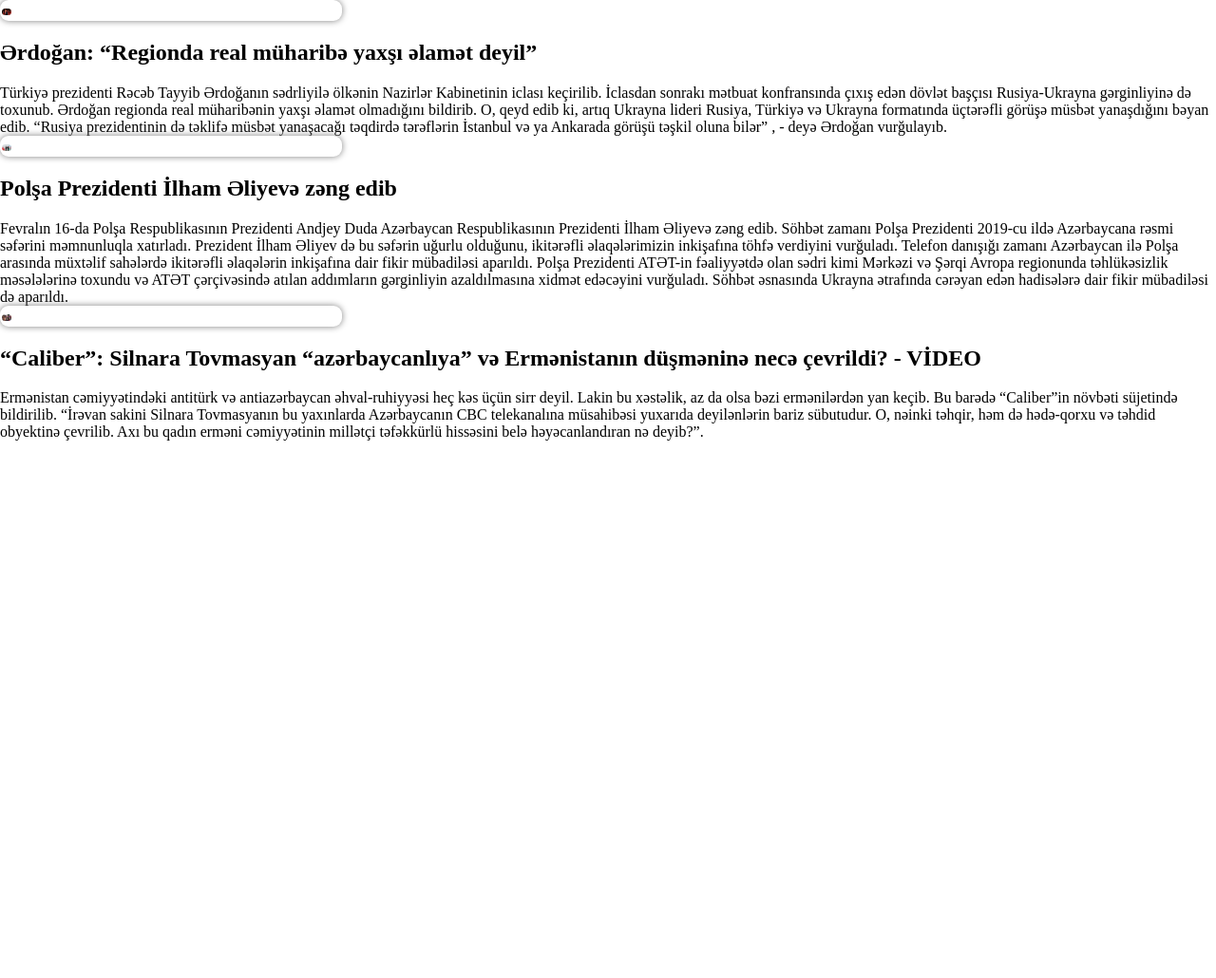
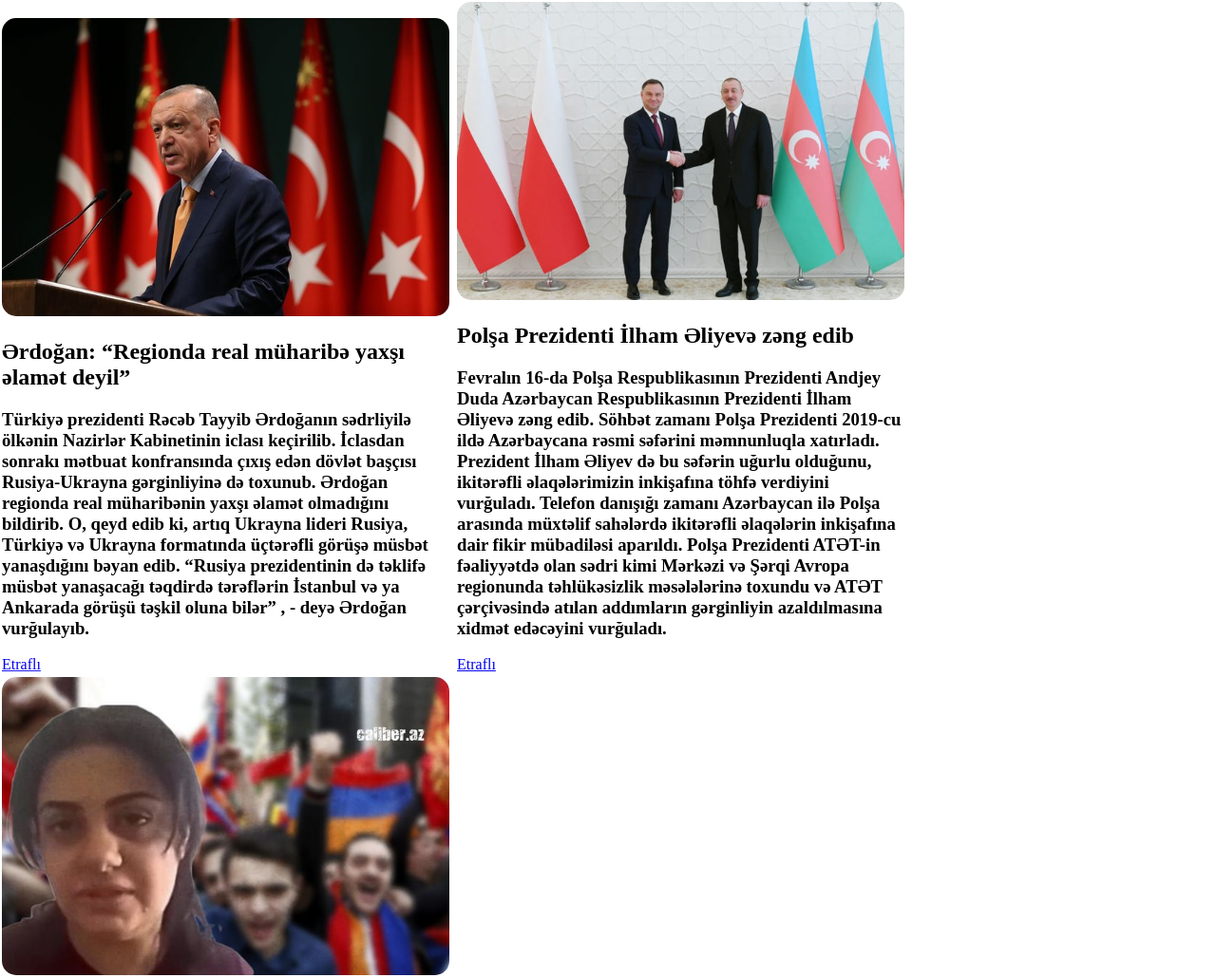
Before and after one commit to shamsuda/PragmatechFaundationProject, a plain HTML site: page Wireframe/index.html in a window 1280 px wide. Shown: the top 1030 px of the page at 95% size. Before the commit the page ends 800 px from the top, so only its background shows below. Drawn offline with Linux system fonts and the light colour scheme.

Commit message:
css de ilk isimiz

```diff
--- a/Wireframe/index.html
+++ b/Wireframe/index.html
@@ -10,25 +10,24 @@
 </head>
 <body>
     <section class="new">
- <div class="new-container"> </div>
-    <div class="news-item">
-        <img src="images/E1myFYBXIAUerNu.jpg" alt="">
-    </div>
-    <h1>Ərdoğan: “Regionda real müharibə yaxşı əlamət deyil”</h1>
-    <div>Türkiyə prezidenti Rəcəb Tayyib Ərdoğanın sədrliyilə ölkənin Nazirlər Kabinetinin iclası keçirilib.
+ <div class="new-container">
+    <div class="news-item"><img src="images/E1myFYBXIAUerNu.jpg" alt="">
+        <h1>Ərdoğan: “Regionda real müharibə yaxşı əlamət deyil”</h1>
+        <p><h3>Türkiyə prezidenti Rəcəb Tayyib Ərdoğanın sədrliyilə ölkənin Nazirlər Kabinetinin iclası keçirilib.
 
-        İclasdan sonrakı mətbuat konfransında çıxış edən dövlət başçısı Rusiya-Ukrayna gərginliyinə də toxunub.
+            İclasdan sonrakı mətbuat konfransında çıxış edən dövlət başçısı Rusiya-Ukrayna gərginliyinə də toxunub.
 
-        Ərdoğan regionda real müharibənin yaxşı əlamət olmadığını bildirib.
+            Ərdoğan regionda real müharibənin yaxşı əlamət olmadığını bildirib.
 
-        O, qeyd edib ki, artıq Ukrayna lideri Rusiya, Türkiyə və Ukrayna formatında üçtərəfli görüşə müsbət yanaşdığını bəyan edib.
+            O, qeyd edib ki, artıq Ukrayna lideri Rusiya, Türkiyə və Ukrayna formatında üçtərəfli görüşə müsbət yanaşdığını bəyan edib.
 
-        “Rusiya prezidentinin də təklifə müsbət yanaşacağı təqdirdə tərəflərin İstanbul və ya Ankarada görüşü təşkil oluna bilər” , - deyə Ərdoğan vurğulayıb.</div>
+            “Rusiya prezidentinin də təklifə müsbət yanaşacağı təqdirdə tərəflərin İstanbul və ya Ankarada görüşü təşkil oluna bilər” , - deyə Ərdoğan vurğulayıb.</h3></p>
+            <a href="https://oxu.az/world/574038">Etraflı</a></div>
+
     <div class="news-item">
         <img src="images/FotoJet - 2022-02-16T222217.922.jpg" alt="">
-    </div>
     <h1>Polşa Prezidenti İlham Əliyevə zəng edib</h1>
-    <div>Fevralın 16-da Polşa Respublikasının Prezidenti Andjey Duda Azərbaycan Respublikasının Prezidenti İlham Əliyevə zəng edib.
+    <p><h3>Fevralın 16-da Polşa Respublikasının Prezidenti Andjey Duda Azərbaycan Respublikasının Prezidenti İlham Əliyevə zəng edib.
 
         Söhbət zamanı Polşa Prezidenti 2019-cu ildə Azərbaycana rəsmi səfərini məmnunluqla xatırladı.
 
@@ -36,18 +35,16 @@
 
         Telefon danışığı zamanı Azərbaycan ilə Polşa arasında müxtəlif sahələrdə ikitərəfli əlaqələrin inkişafına dair fikir mübadiləsi aparıldı.
 
-        Polşa Prezidenti ATƏT-in fəaliyyətdə olan sədri kimi Mərkəzi və Şərqi Avropa regionunda təhlükəsizlik məsələlərinə toxundu və ATƏT çərçivəsində atılan addımların gərginliyin azaldılmasına xidmət edəcəyini vurğuladı.
+        Polşa Prezidenti ATƏT-in fəaliyyətdə olan sədri kimi Mərkəzi və Şərqi Avropa regionunda təhlükəsizlik məsələlərinə toxundu və ATƏT çərçivəsində atılan addımların gərginliyin azaldılmasına xidmət edəcəyini vurğuladı.</h3></p>
+        <a href="https://oxu.az/politics/574055">Etraflı</a></div>
 
-        Söhbət əsnasında Ukrayna ətrafında cərəyan edən hadisələrə dair fikir mübadiləsi də aparıldı.</div>
     <div class="news-item">
         <img src="images/273055403_713078649852048_7488682014686494898_n.jpg" alt="">
+    <h1>“Caliber”: Silnara Tovmasyan “azərbaycanlıya” və Ermənistanın düşməninə necə çevrildi? - VİDEO</h1>
+    <p><h3>Ermənistan cəmiyyətindəki antitürk və antiazərbaycan əhval-ruhiyyəsi heç kəs üçün sirr deyil. Lakin bu xəstəlik, az da olsa bəzi ermənilərdən yan keçib. Bu barədə “Caliber”in növbəti süjetində bildirilib. “İrəvan sakini Silnara Tovmasyanın bu yaxınlarda Azərbaycanın CBC telekanalına müsahibəsi yuxarıda deyilənlərin bariz sübutudur. O, nəinki təhqir, həm də hədə-qorxu və təhdid obyektinə çevrilib. Axı bu qadın erməni cəmiyyətinin millətçi təfəkkürlü hissəsini belə həyəcanlandıran nə deyib?”.</h3></p>
+        <a href="https://oxu.az/politics/574053">Etraflı</a>
     </div>
-    <h1>“Caliber”: Silnara Tovmasyan “azərbaycanlıya” və Ermənistanın düşməninə necə çevrildi? - VİDEO</h1>
-    <div>Ermənistan cəmiyyətindəki antitürk və antiazərbaycan əhval-ruhiyyəsi heç kəs üçün sirr deyil. Lakin bu xəstəlik, az da olsa bəzi ermənilərdən yan keçib.
 
-        Bu barədə “Caliber”in növbəti süjetində bildirilib.
-
-        “İrəvan sakini Silnara Tovmasyanın bu yaxınlarda Azərbaycanın CBC telekanalına müsahibəsi yuxarıda deyilənlərin bariz sübutudur. O, nəinki təhqir, həm də hədə-qorxu və təhdid obyektinə çevrilib. Axı bu qadın erməni cəmiyyətinin millətçi təfəkkürlü hissəsini belə həyəcanlandıran nə deyib?”.</div>
     </section>
 </body>
 </html>
--- a/Wireframe/style.css
+++ b/Wireframe/style.css
@@ -12,20 +12,20 @@ width: 1200px;
 margin: 0px auto;
 display: flex;
 padding: 2px;
-justify-content:space-between;
+justify-content: center;
 
 }
 
 .news-item {
 border-radius: 1px solid green;
-width: 360px;
+width: 475px;
 display: inline-block;
 padding: 2px;
 border-radius: 9px;
-box-shadow: gray 0px 0px 7px;
+box-shadow: white 0px 0px 7px;
 box-sizing: border-box;
 }
 img {
-    width: 10px;
+    width: 100%;
     border-radius: 15px;
 }
```
